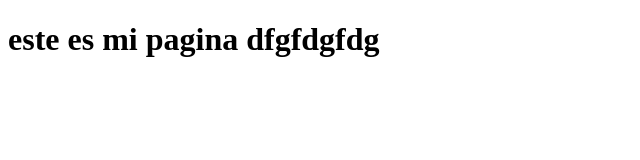
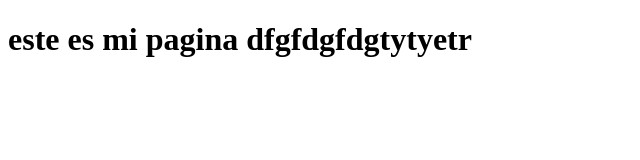
Before and after one commit to kira4489/clone, a plain HTML site: page index.html in a window 1280 px wide. Shown: the whole page, without its empty margins (0-640 px from the left). Drawn offline with Linux system fonts and the light colour scheme.

Commit message:
actualizadno ela verison 2.0
sgsdgfdg

```diff
--- a/index.html
+++ b/index.html
@@ -7,6 +7,6 @@
     <link rel="stylesheet" href="./css/main.css">
 </head>
 <body>
-    <h1>este es mi pagina dfgfdgfdg</h1>
+    <h1>este es mi pagina dfgfdgfdgtytyetr</h1>
 </body>
 </html>
```
